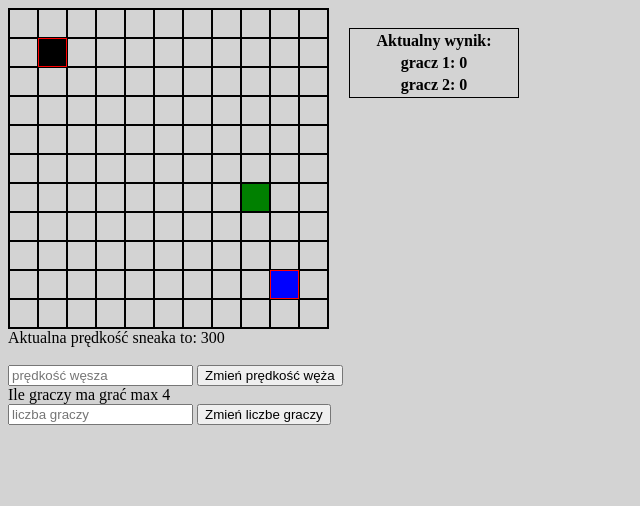
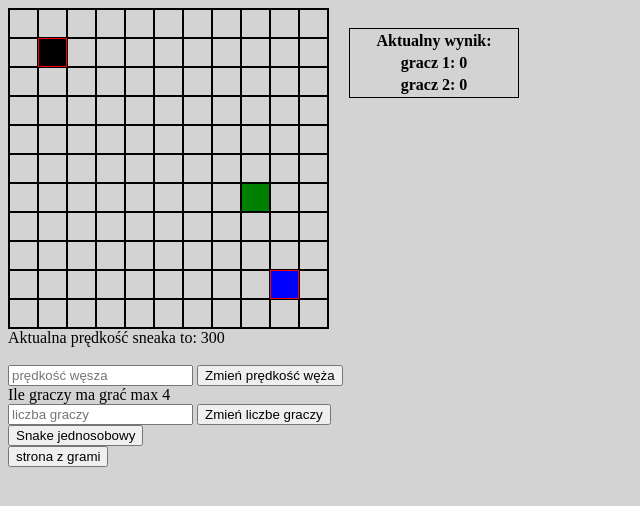
Before and after one commit to maciulex/snakemultiplayer, a plain HTML site: page index.html in a window 1280 px wide. Shown: the whole page, without its empty margins (0-640 px from the left). Drawn offline with Linux system fonts and the light colour scheme.

Commit message:
Add files via upload

```diff
--- a/index.html
+++ b/index.html
@@ -37,8 +37,9 @@
 		<form name="f2">
 		    <input name="b2" type="number" placeholder="liczba graczy">
 		</form>
-		<button onclick="gracze()">Zmień liczbe graczy</button>
-
+		<button onclick="gracze()">Zmień liczbe graczy</button><br>
+		<a href="https://maciulex.github.io/snake/"><button>Snake jednosobowy</button></a><br>
+		<a href="https://maciulex.github.io/stronazgrami/index.html"><button>strona z grami</button></a>
 
 	</main>
 </body>
```
